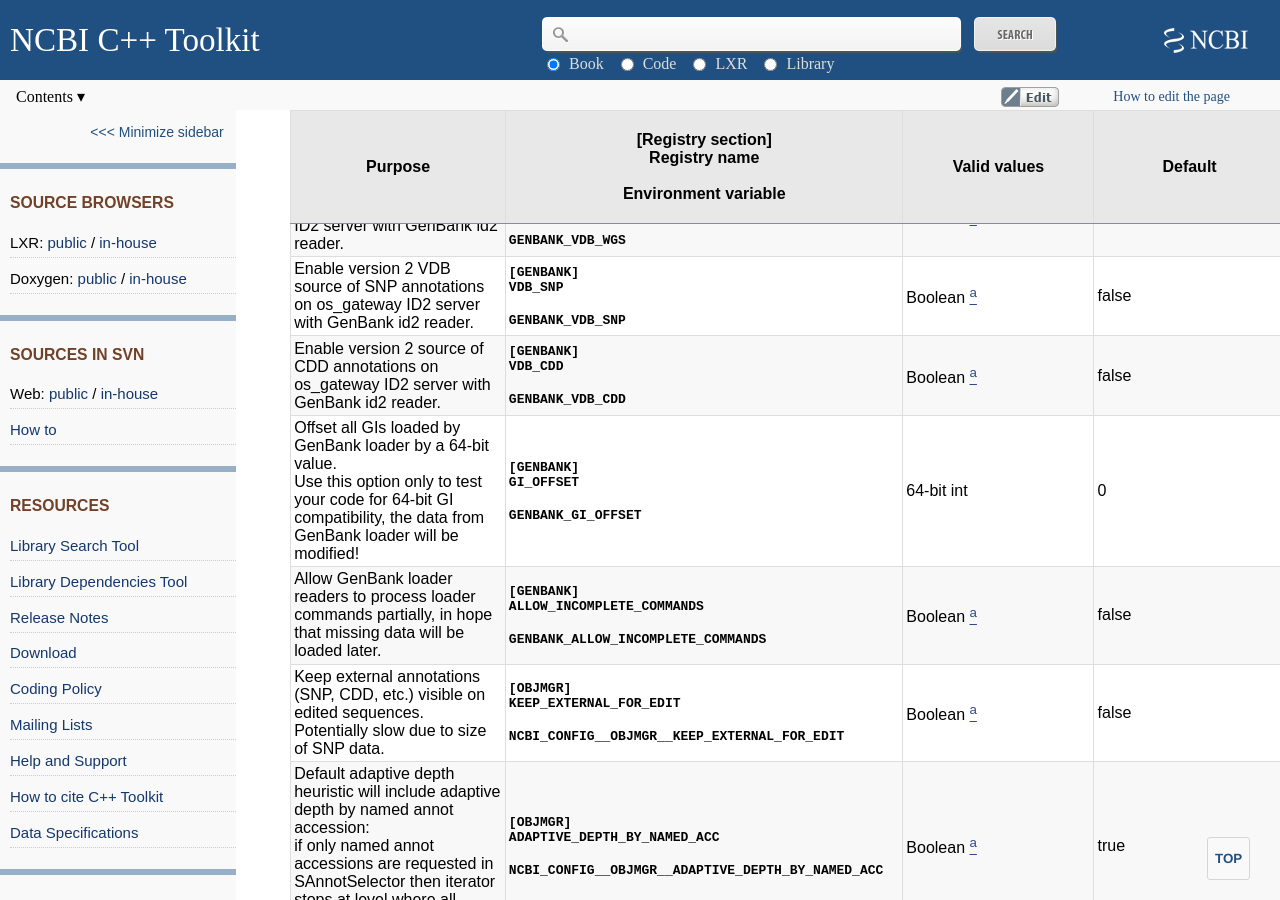
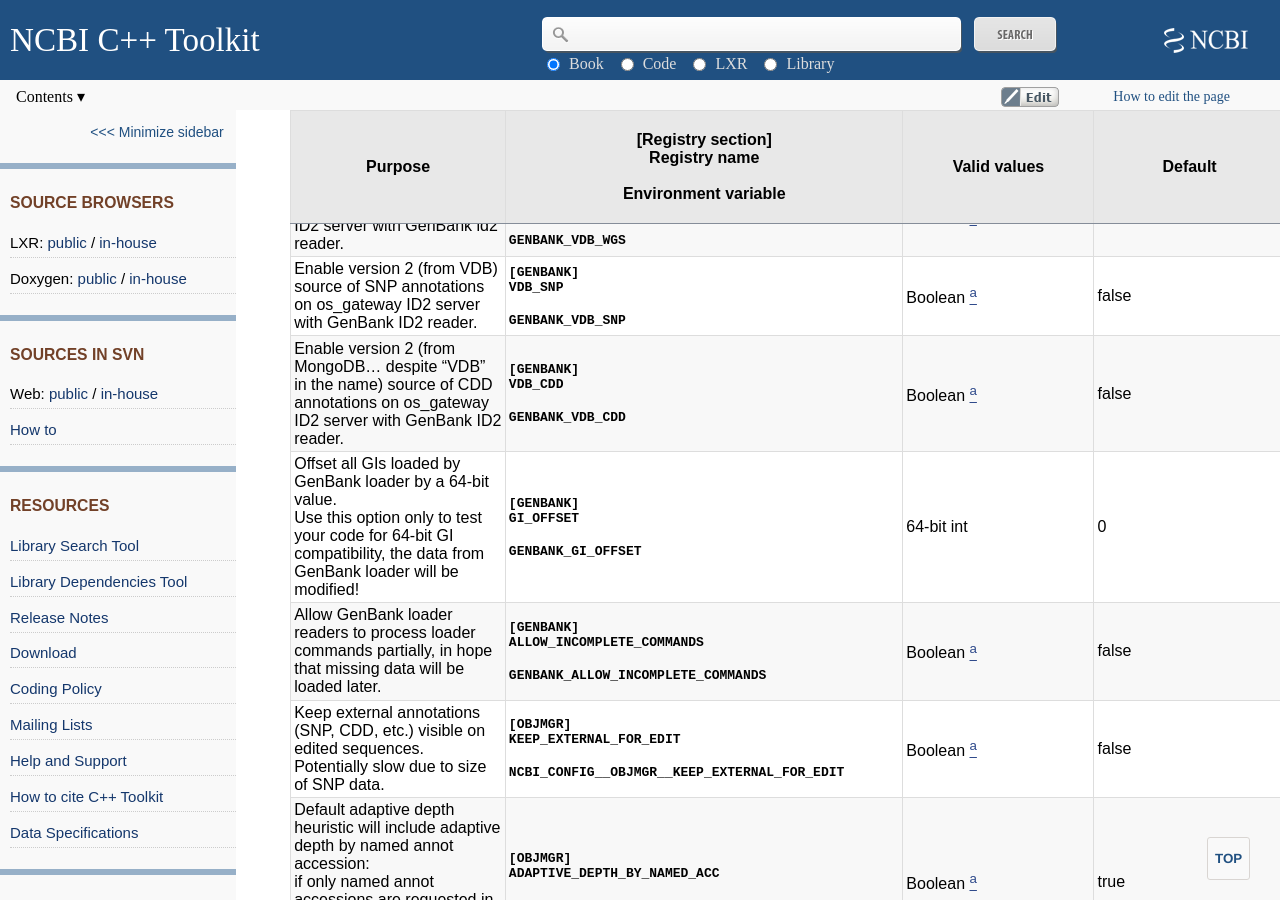
Before and after one commit to ncbi/cxx-toolkit, a Jekyll site: the page built from pages/ch_libconfig.md, in a window 1280 px wide and 900 px high, scrolled down 34780 px. Built offline with Jekyll 4.4.1, drawn with Linux system fonts in a browser that asks for light colours.

Commit message:
Better describe VDB_SNP and VDB_CDD parameters (in [GENBANK])

```diff
--- a/pages/ch_libconfig.md
+++ b/pages/ch_libconfig.md
@@ -766,8 +766,8 @@
 | Plug-in libraries with CID2Processor implementation.<br/>Useful for development of alternative data sources. | **`[GENBANK]`**<br/>**`ID2_PROCESSOR`**<br/><br/>**`GENBANK_ID2_PROCESSOR`** | comma-separated list of names of id2proc interface plug-ins | "" |
 | Verbosity level of loading information in GenBank loader. | **`[GENBANK]`**<br/>**`TRACE_LOAD`**<br/><br/>**`GENBANK_TRACE_LOAD`** | int | 0 |
 | Enable VDB source of WGS sequences on os_gateway ID2 server with GenBank id2 reader. | **`[GENBANK]`**<br/>**`VDB_WGS`**<br/><br/>**`GENBANK_VDB_WGS`** | Boolean  [<sup>a</sup>](#ch_libconfig.TF.37) | true |
-| Enable version 2 VDB source of SNP annotations on os_gateway ID2 server with GenBank id2 reader. | **`[GENBANK]`**<br/>**`VDB_SNP`**<br/><br/>**`GENBANK_VDB_SNP`** | Boolean  [<sup>a</sup>](#ch_libconfig.TF.37) | false |
-| Enable version 2 source of CDD annotations on os_gateway ID2 server with GenBank id2 reader. | **`[GENBANK]`**<br/>**`VDB_CDD`**<br/><br/>**`GENBANK_VDB_CDD`** | Boolean  [<sup>a</sup>](#ch_libconfig.TF.37) | false |
+| Enable version 2 (from VDB) source of SNP annotations on os_gateway ID2 server with GenBank ID2 reader. | **`[GENBANK]`**<br/>**`VDB_SNP`**<br/><br/>**`GENBANK_VDB_SNP`** | Boolean  [<sup>a</sup>](#ch_libconfig.TF.37) | false |
+| Enable version 2 (from MongoDB... despite "VDB" in the name) source of CDD annotations on os_gateway ID2 server with GenBank ID2 reader. | **`[GENBANK]`**<br/>**`VDB_CDD`**<br/><br/>**`GENBANK_VDB_CDD`** | Boolean  [<sup>a</sup>](#ch_libconfig.TF.37) | false |
 | Offset all GIs loaded by GenBank loader by a 64-bit value.<br/>Use this option only to test your code for 64-bit GI compatibility, the data from GenBank loader will be modified!  | **`[GENBANK]`**<br/>**`GI_OFFSET`**<br/><br/>**`GENBANK_GI_OFFSET`** | 64-bit int| 0 |
 | Allow GenBank loader readers to process loader commands partially, in hope that missing data will be loaded later. | **`[GENBANK]`**<br/>**`ALLOW_INCOMPLETE_COMMANDS`**<br/><br/>**`GENBANK_ALLOW_INCOMPLETE_COMMANDS`** | Boolean  [<sup>a</sup>](#ch_libconfig.TF.37) | false |
 | Keep external annotations (SNP, CDD, etc.) visible on edited sequences.<br/>Potentially slow due to size of SNP data. | **`[OBJMGR]`**<br/>**`KEEP_EXTERNAL_FOR_EDIT`**<br/><br/>**`NCBI_CONFIG__OBJMGR__KEEP_EXTERNAL_FOR_EDIT`** | Boolean  [<sup>a</sup>](#ch_libconfig.TF.37) | false |
```
